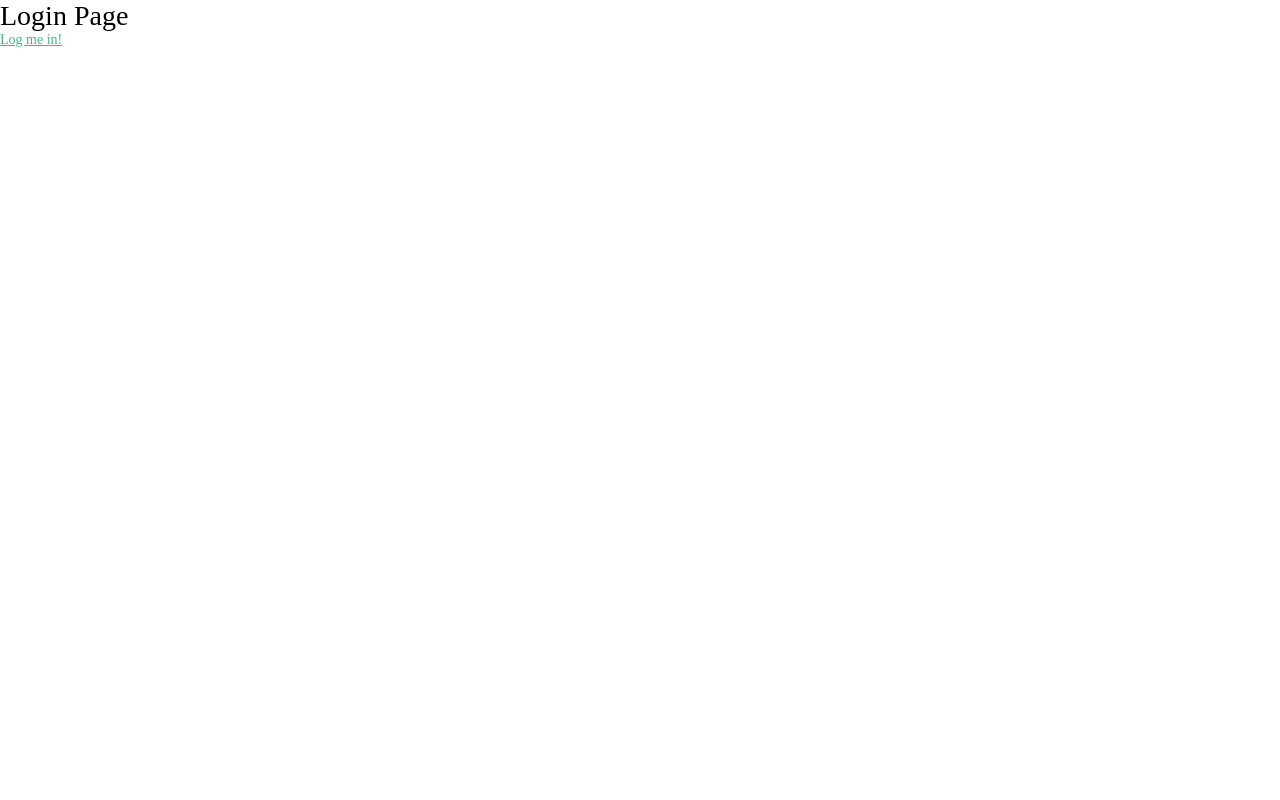
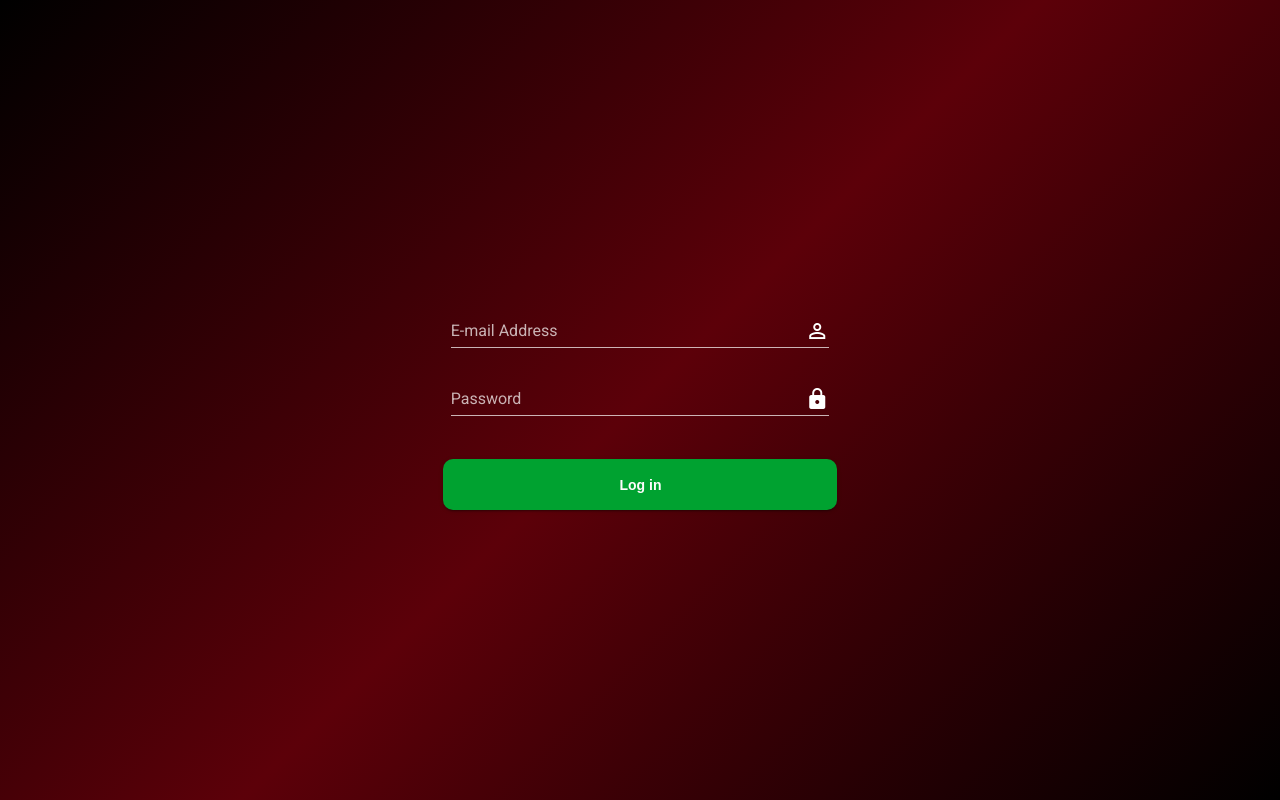
Before and after one commit to Hiaggo/Node-Project-Front, a Vue app: page / in a window 1280 px wide. Built offline with nearby package versions, Linux system fonts and the light colour scheme.

Commit message:
Login setup

```diff
--- a/src/components/home.vue
+++ b/src/components/home.vue
@@ -1,9 +1,15 @@
 <template>
-    <div class="hello">
-        <h1>{{ msg }}</h1>
+  <v-layout justify-space-around>
+    <v-icon small> mdi_outline_home</v-icon>
+
+    <h1>{{ msg }}</h1>
         <router-link to="/">Log me out!</router-link>
-    </div>
+
+  </v-layout>
+
 </template>
+
+
 
 <script>
     export default {
@@ -14,24 +20,8 @@
             }
         }
     }
+
 </script>
 
 <style scoped>
-    h1, h2 {
-        font-weight: normal;
-    }
-
-    ul {
-        list-style-type: none;
-        padding: 0;
-    }
-
-    li {
-        display: inline-block;
-        margin: 0 10px;
-    }
-
-    a {
-        color: #42b983;
-    }
 </style>
--- a/src/components/login.vue
+++ b/src/components/login.vue
@@ -1,37 +1,69 @@
+
 <template>
-    <div class="hello">
-        <h1>{{ msg }}</h1>
-        <router-link to="/home">Log me in!</router-link>
-    </div>
+  <v-app id="background">
+    <v-content >
+      <v-container fluid fill-height color="primary">
+        <v-layout align-center justify-center>
+          <v-flex xs12 sm8 md4>
+            <v-card flat color="transparent" dark>
+              <v-card-text>
+                <v-form>
+                  <v-text-field append-icon="perm_identity" name="login" label="E-mail Address" type="text"></v-text-field>
+                  <v-text-field id="password" append-icon="lock" name="password" label="Password" type="password"></v-text-field>
+                </v-form>
+              </v-card-text>
+              <v-card-actions>
+                <v-btn id="btn-login" block color="#00A230"><div id="btn-login-text">Log in</div></v-btn>
+              </v-card-actions>
+            </v-card>
+          </v-flex>
+        </v-layout>
+      </v-container>
+    </v-content>
+  </v-app>
 </template>
 
 <script>
-    export default {
-        name: 'Login',
-        data () {
-            return {
-                msg: 'Login Page'
-            }
-        }
+  export default {
+    data: () => ({
+      drawer: null
+    }),
+    props: {
+      source: String
     }
+  }
 </script>
 
 <style scoped>
-    h1, h2 {
-        font-weight: normal;
-    }
 
-    ul {
-        list-style-type: none;
-        padding: 0;
-    }
+#btn-login {
+    width: 426px;
+    height: 51px;
+    border-radius: 10px;
+    text-transform: none;
+}
 
-    li {
-        display: inline-block;
-        margin: 0 10px;
-    }
+#btn-login-text {
+  width: 41px;
+  height: 14px;
+  font-family: Arial;
+  font-size: 14px;
+  font-weight: bold;
+  font-style: normal;
+  font-stretch: normal;
+  line-height: normal;
+  letter-spacing: normal;
+  text-align: left;
+  color: #fefcfc;
+}
 
-    a {
-        color: #42b983;
-    }
+#background {
+    /* Permalink - use to edit and share this gradient: http://colorzilla.com/gradient-editor/#000000+0,5c0009+50,000000+100 */
+    background: rgb(0,0,0); /* Old browsers */
+    background: -moz-linear-gradient(-45deg, rgba(0,0,0,1) 0%, rgba(92,0,9,1) 50%, rgba(0,0,0,1) 100%); /* FF3.6-15 */
+    background: -webkit-linear-gradient(-45deg, rgba(0,0,0,1) 0%,rgba(92,0,9,1) 50%,rgba(0,0,0,1) 100%); /* Chrome10-25,Safari5.1-6 */
+    background: linear-gradient(135deg, rgba(0,0,0,1) 0%,rgba(92,0,9,1) 50%,rgba(0,0,0,1) 100%); /* W3C, IE10+, FF16+, Chrome26+, Opera12+, Safari7+ */
+    filter: progid:DXImageTransform.Microsoft.gradient( startColorstr='#000000', endColorstr='#000000',GradientType=1 ); /* IE6-9 fallback on horizontal gradient */
+}
+
 </style>
```
